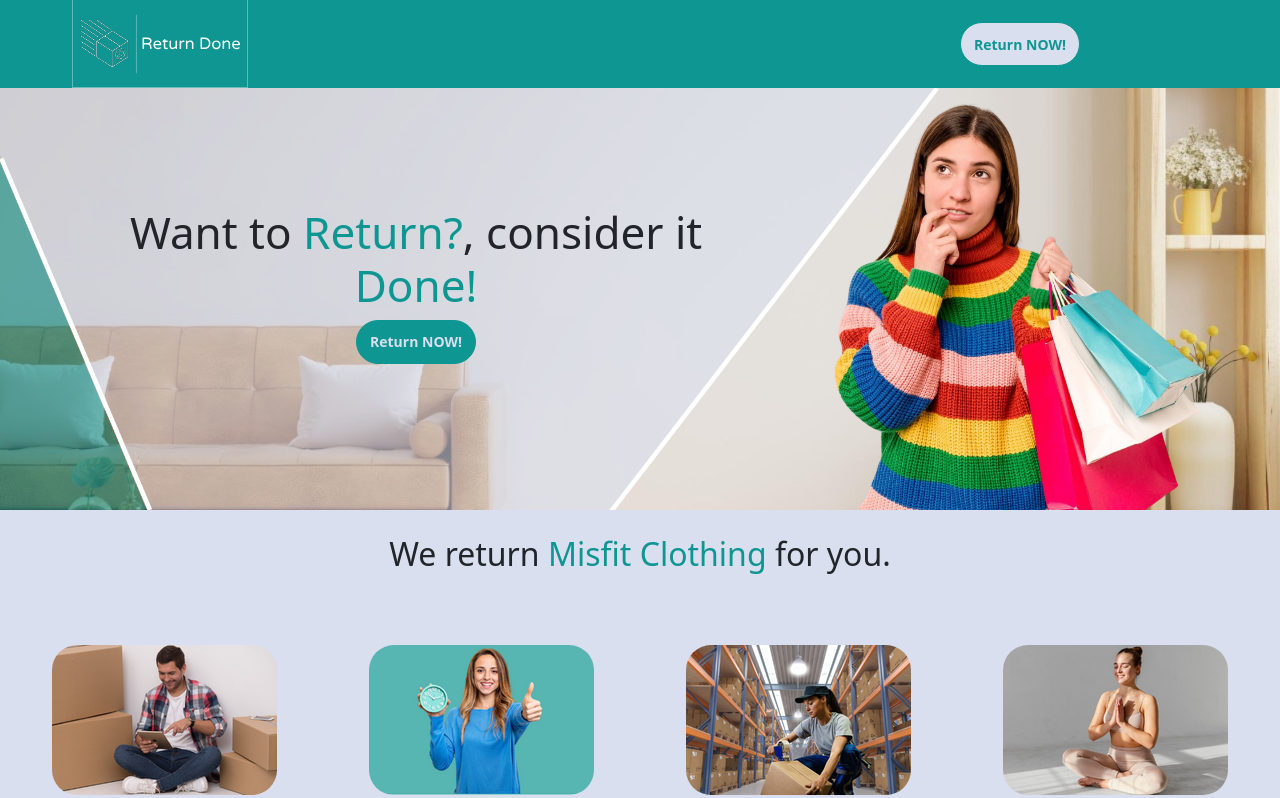
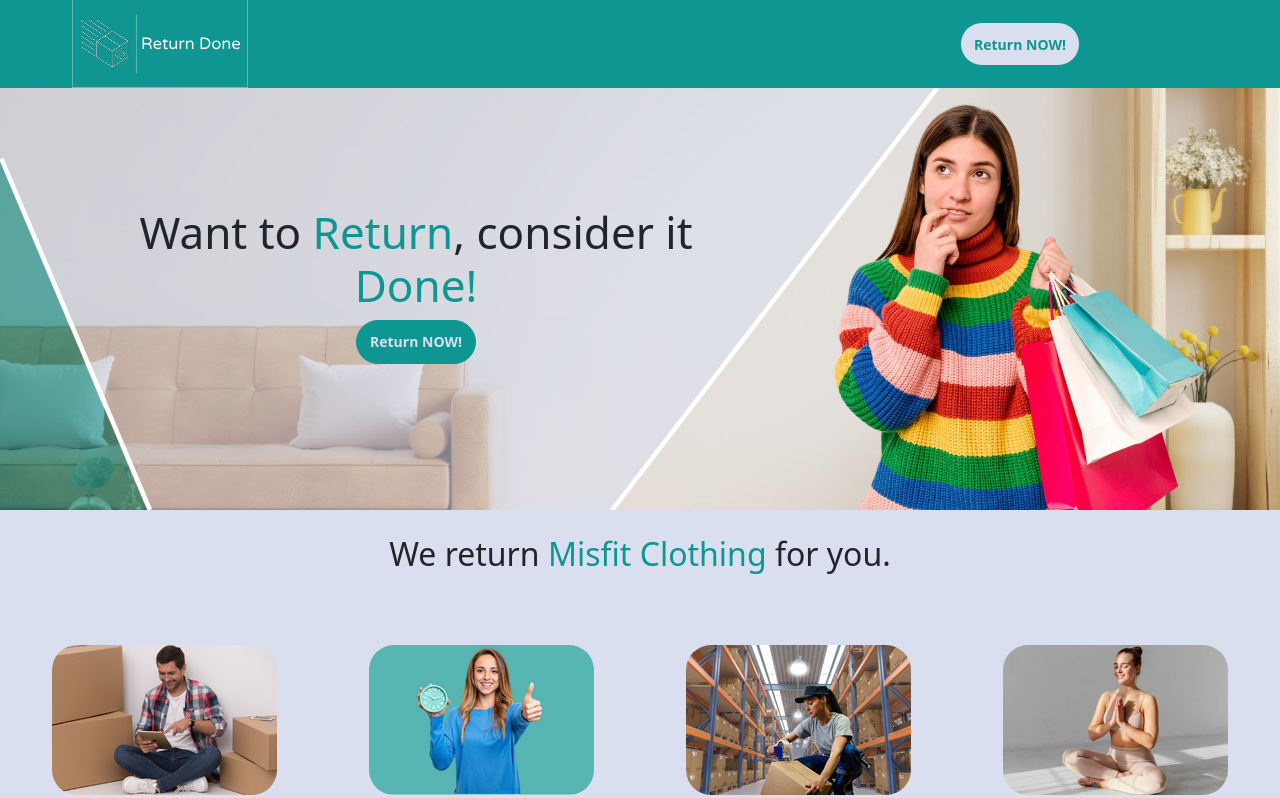
Before and after one commit to vTejass-IIT/returnDone, a React (Create React App) app in the folder client/: page / in a window 1280 px wide. Shown: the top 798 px of the page. Built offline with nearby package versions, Linux system fonts and the light colour scheme.

Commit message:
removed question mark

```diff
--- a/client/src/components/reBanner/banner.tsx
+++ b/client/src/components/reBanner/banner.tsx
@@ -44,7 +44,7 @@ export default function Banner() {
           </div>
           <div className={styles.reBanner_text}>
               <h1>
-              Want to <span className={styles.primary_text}>Return?</span>, consider it <span  className={styles.primary_text}> Done!</span>
+              Want to <span className={styles.primary_text}>Return</span>, consider it <span  className={styles.primary_text}> Done!</span>
               </h1>
               <button className={styles.reBanner_btn}>
                 {/* <Link to="/submitReturn">Return NOW!</Link>  */}
```
